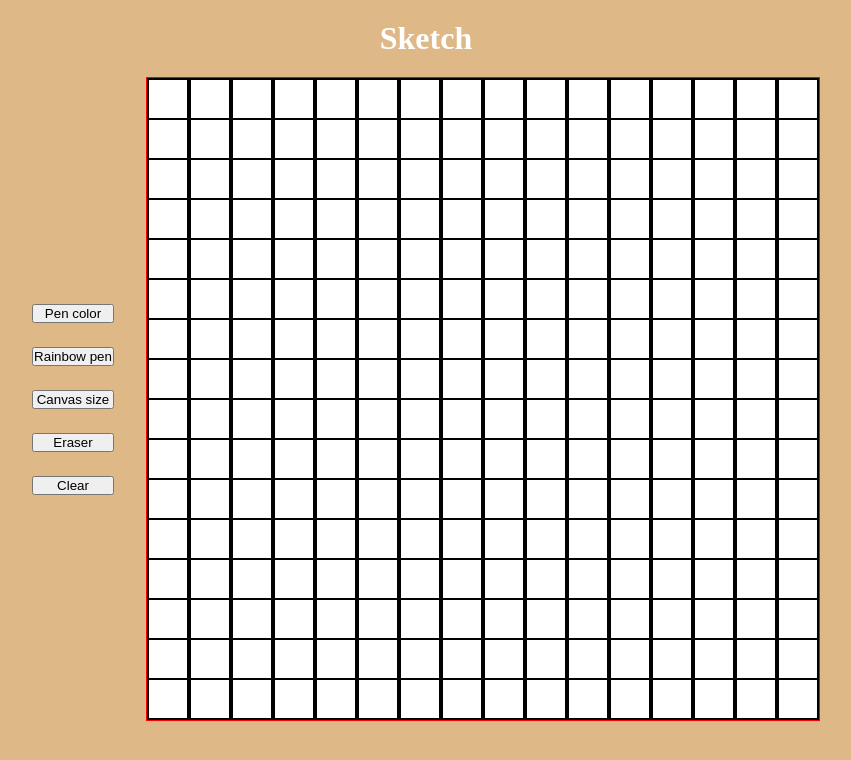
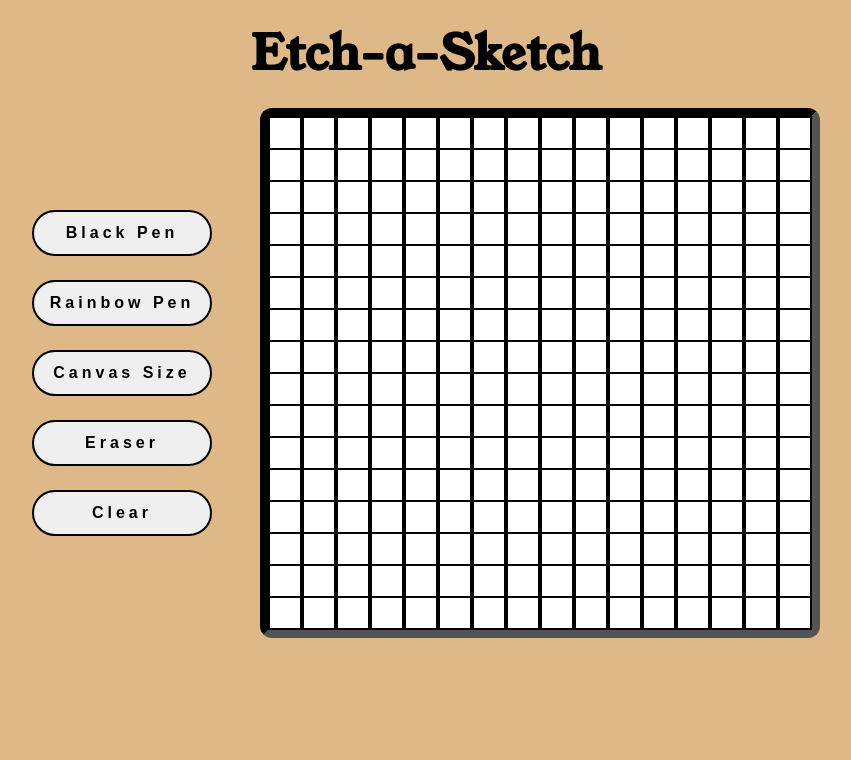
Before and after one commit to Muqtadirat/Etch-a-Sketch, a plain HTML site: page index.html in a window 1280 px wide. Shown: the whole page, without its empty margins (214-1065 px from the left). Drawn offline with Linux system fonts and the light colour scheme; a web font is replaced by a local one.

Commit message:
style: code refactor

```diff
--- a/index.html
+++ b/index.html
@@ -3,41 +3,27 @@
   <head>
     <meta charset="UTF-8" />
     <meta name="viewport" content="width=device-width, initial-scale=1.0" />
+    <link rel="preconnect" href="https://fonts.googleapis.com" />
+    <link rel="preconnect" href="https://fonts.gstatic.com" crossorigin />
+    <link
+      href="https://fonts.googleapis.com/css2?family=Cabin+Sketch&family=Young+Serif&display=swap"
+      rel="stylesheet"
+    />
     <link rel="stylesheet" href="style.css" />
     <script src="app.js" defer></script>
     <title>Etch-a-Sketch</title>
   </head>
   <body>
-    <header><h1>Sketch</h1></header>
+    <header><h1>Etch-a-Sketch</h1></header>
     <section>
       <div id="button-group">
-        <button class="pen-color">Pen color</button>
-        <button class="rainbow-pen">Rainbow pen</button>
-        <button class="grid-setter">Canvas size</button>
+        <button class="pen-color">Black Pen</button>
+        <button class="rainbow-pen">Rainbow Pen</button>
+        <button class="grid-setter">Canvas Size</button>
         <button class="eraser">Eraser</button>
         <button class="clear">Clear</button>
       </div>
-      <div class="container">
-        <!-- Box 1 -->
-        <!-- <div class="gridbox">
-        <div class="grid"></div>
-        <div class="grid"></div>
-        <div class="grid"></div>
-        <div class="grid"></div>
-        <div class="grid"></div>
-        <div class="grid"></div>
-        <div class="grid"></div>
-        <div class="grid"></div>
-        <div class="grid"></div>
-        <div class="grid"></div>
-        <div class="grid"></div>
-        <div class="grid"></div>
-        <div class="grid"></div>
-        <div class="grid"></div>
-        <div class="grid"></div>
-        <div class="grid"></div>
-      </div> -->
-      </div>
+      <div class="container"></div>
     </section>
   </body>
 </html>
--- a/style.css
+++ b/style.css
@@ -13,18 +13,33 @@ body {
 }
 
 header {
-  text-align: center;
   margin: 20px 0;
-  color: white;
+  font-size: x-large;
+  font-family: "Young Serif", serif;
 }
 
 section {
   display: flex;
-  gap: 32px;
+  gap: 48px;
 }
 
 /* buttons */
 button {
+  padding: 12px 16px;
+  font-size: 1rem;
+  border: 2px solid black;
+  border-radius: 24px;
+  font-family: "Cabin Sketch", sans-serif;
+  font-weight: 800;
+  letter-spacing: 0.25rem;
+}
+
+button:hover {
+  cursor: pointer;
+  transform: scale(1.1);
+  border: 4px solid black;
+  background-color: black;
+  color: white;
 }
 
 #button-group {
@@ -39,7 +54,8 @@ button {
   display: flex;
   justify-content: center;
   /* margin: 0 auto; */
-  border: 1px solid red;
+  border: 8px inset black;
+  border-radius: 12px;
   max-width: 75rem;
 }
 
@@ -49,13 +65,13 @@ button {
 }
 
 .grid {
-  width: 2.5rem;
-  height: 2.5rem;
-    border: 1px solid black;
+  width: 2rem;
+  height: 2rem;
+  border: 1px solid black;
   /* opacity: 0;
-  background-color: black;
+  background-color: black; */
   transition: opacity 2s ease-in 0.4s, transform 0.8s ease;
-  transform: scale(1); */
+  transform: scale(1);
 }
 
 .grid:hover {
```
